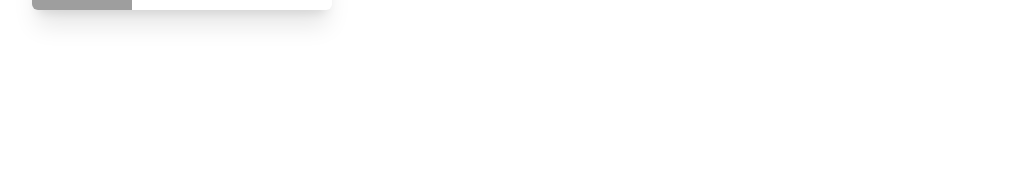
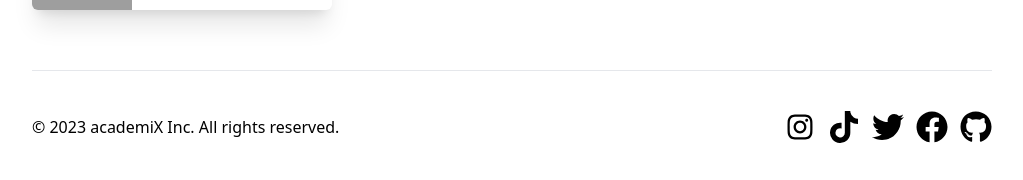
Before and after one commit to chibokaxavier/academix, a Next.js app: page / in a window 1280 px wide. Shown: the part 2295-2475 px from the top of the page, without its empty margins (128-1151 px from the left). Before the commit the page ends 2365 px from the top, so only its background shows below. Built offline with nearby package versions, Linux system fonts and the light colour scheme; grey boxes are pictures that could not be loaded.

Commit message:
FOOTER COMPLETED

```diff
--- a/components/Footer.tsx
+++ b/components/Footer.tsx
@@ -10,14 +10,14 @@ import {
 
 const Footer = () => {
   return (
-    <div className="flex justify-between">
+    <div className="flex justify-between flex-col md:flex-row items-center space-y-5 md:space-y-0 border-t py-10 xl:mx-[160px] mx-5 md:mx-10">
       <div>© 2023 academiX Inc. All rights reserved.</div>
-      <div className="flex">
-        <AiOutlineInstagram />
-        <FaTiktok />
-        <FaTwitter />
-        <FaFacebook />
-        <FaGithub />
+      <div className="flex  space-x-3">
+        <AiOutlineInstagram className="w-8 h-8 cursor-pointer" />
+        <FaTiktok className="w-8 h-8 cursor-pointer" />
+        <FaTwitter className="w-8 h-8 cursor-pointer" />
+        <FaFacebook className="w-8 h-8 cursor-pointer" />
+        <FaGithub className="w-8 h-8 cursor-pointer" />
       </div>
     </div>
   );
--- a/pages/index.tsx
+++ b/pages/index.tsx
@@ -1,3 +1,4 @@
+import Footer from "@/components/Footer";
 import Header from "@/components/Header";
 import Main from "@/components/Main";
 import Head from "next/head";
@@ -10,8 +11,11 @@ export default function Home() {
       </Head>
       <main>
         <Header />
-        <Main/>
+        <Main />
       </main>
+      <footer>
+        <Footer />
+      </footer>
     </>
   );
 }
```
